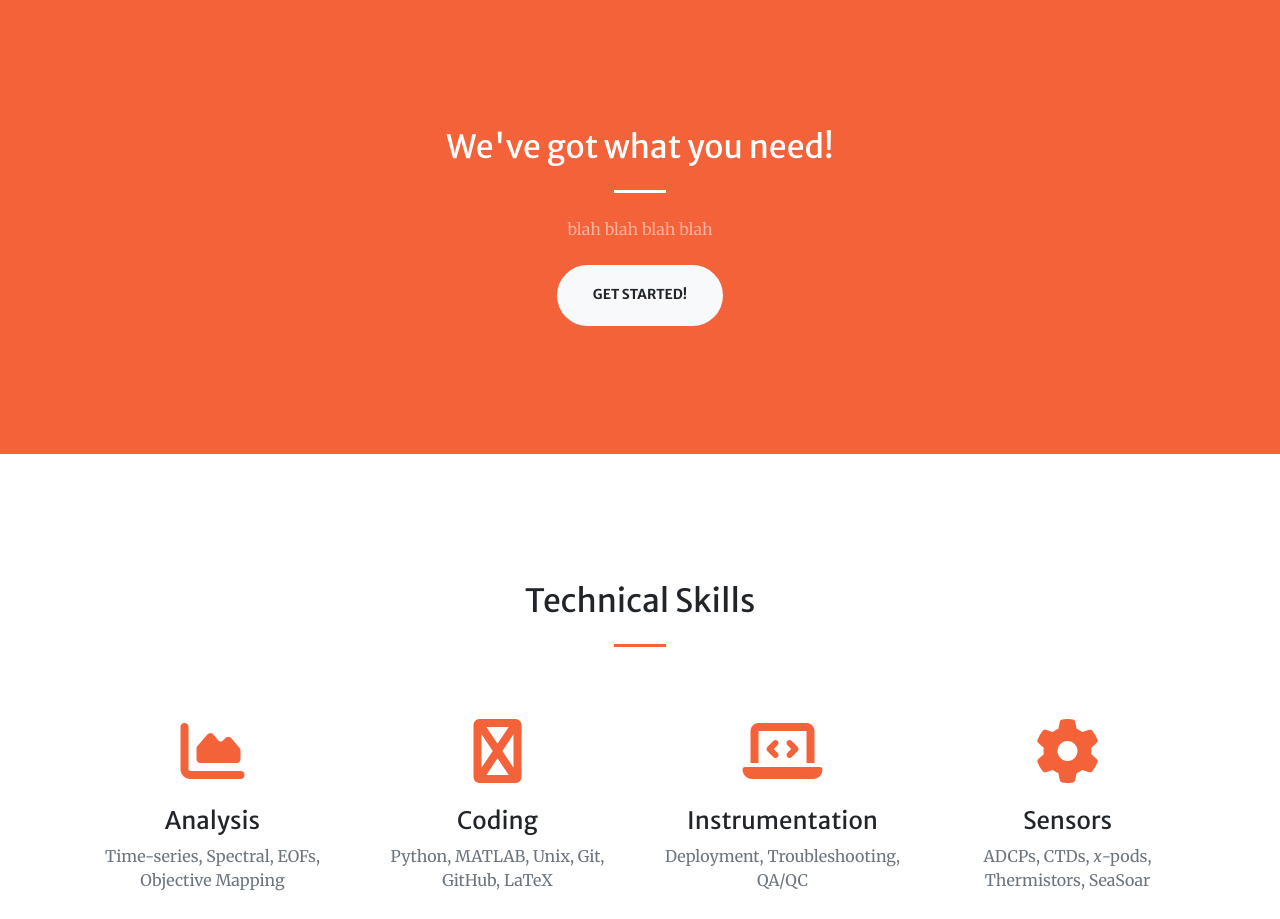
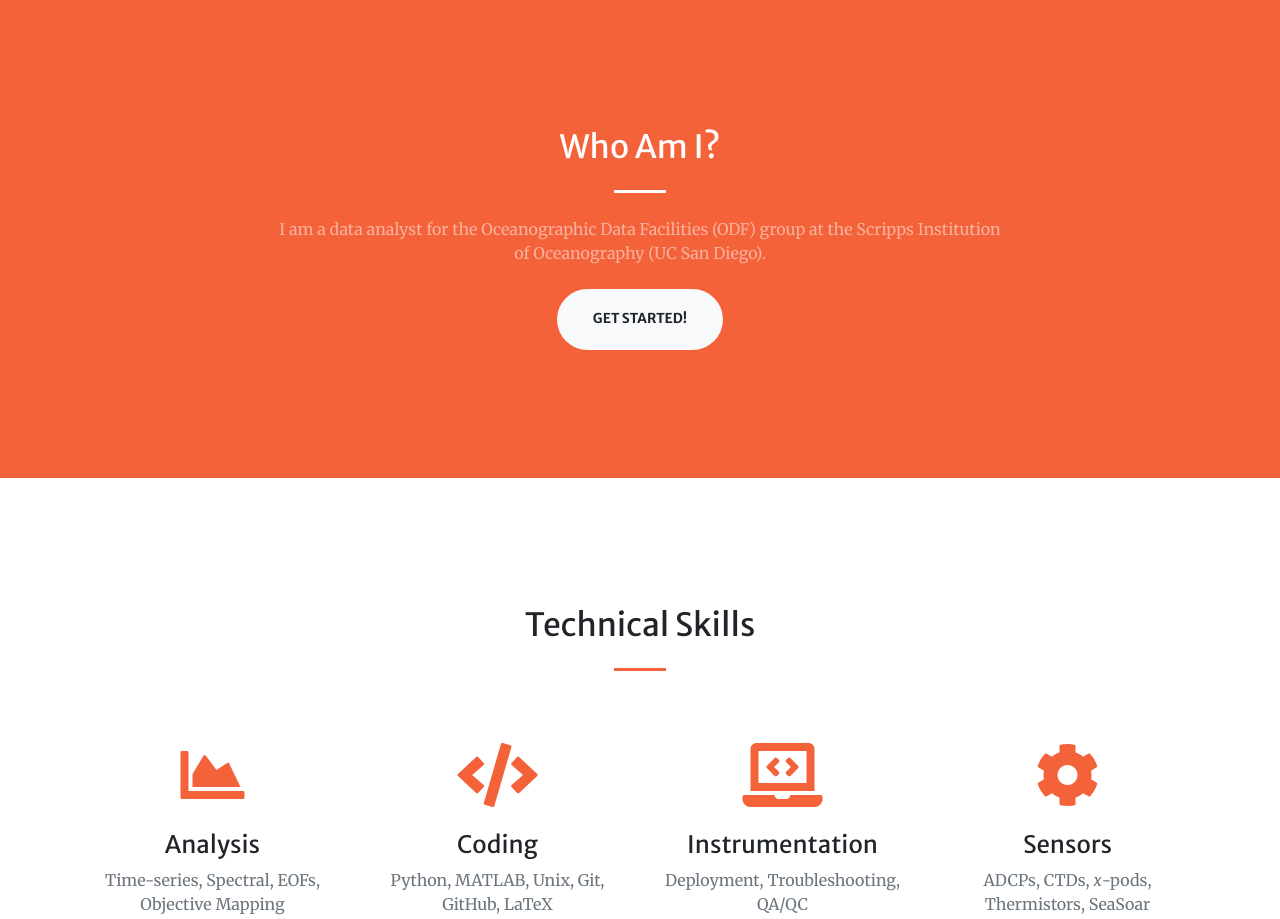
Before and after one commit to mvkovatch3/old-website, a website with bundled scripts: page index.html in a window 1280 px wide. Shown: the part 800-1719 px from the top of the page. Built offline with nearby package versions, Linux system fonts and the light colour scheme.

Commit message:
updated who am i

```diff
--- a/index.html
+++ b/index.html
@@ -11,8 +11,7 @@
   <title>Mike Kovatch</title>
 
   <!-- Font Awesome Icons -->
-  <!-- <link href="vendor/fontawesome-free/css/all.min.css" rel="stylesheet" type="text/css"> -->
-  <script src="https://kit.fontawesome.com/ea48578db3.js" crossorigin="anonymous"></script>
+  <link href="vendor/fontawesome-free/css/all.min.css" rel="stylesheet" type="text/css">
 
   <!-- Google Fonts -->
   <link href="https://fonts.googleapis.com/css?family=Merriweather+Sans:400,700" rel="stylesheet">
@@ -80,9 +79,9 @@
     <div class="container">
       <div class="row justify-content-center">
         <div class="col-lg-8 text-center">
-          <h2 class="text-white mt-0">We've got what you need!</h2>
+          <h2 class="text-white mt-0">Who Am I?</h2>
           <hr class="divider light my-4">
-          <p class="text-white-50 mb-4">blah blah blah blah</p>
+          <p class="text-white-50 mb-4">I am a data analyst for the Oceanographic Data Facilities (ODF) group at the Scripps Institution of Oceanography (UC San Diego).</p>
           <a class="btn btn-light btn-xl js-scroll-trigger" href="#services">Get Started!</a>
         </div>
       </div>
@@ -104,7 +103,7 @@
         </div>
         <div class="col-lg-3 col-md-6 text-center">
           <div class="mt-5">
-            <i class="fas fa-4x fa-flickr text-primary mb-4"></i>
+            <i class="fas fa-4x fa-code text-primary mb-4"></i>
             <h3 class="h4 mb-2">Coding</h3>
             <p class="text-muted mb-0">Python, MATLAB, Unix, Git, GitHub, LaTeX</p>
           </div>
@@ -196,6 +195,7 @@
             </div>
           </a>
         </div>
+        <!--add more by copying this block-->
         <div class="col-lg-4 col-sm-6">
           <a class="portfolio-box" href="img/portfolio/fullsize/6.jpg">
             <img class="img-fluid" src="img/portfolio/thumbnails/6.jpg" alt="">
@@ -209,6 +209,7 @@
             </div>
           </a>
         </div>
+        <!--up to here-->
       </div>
     </div>
   </section>
```
